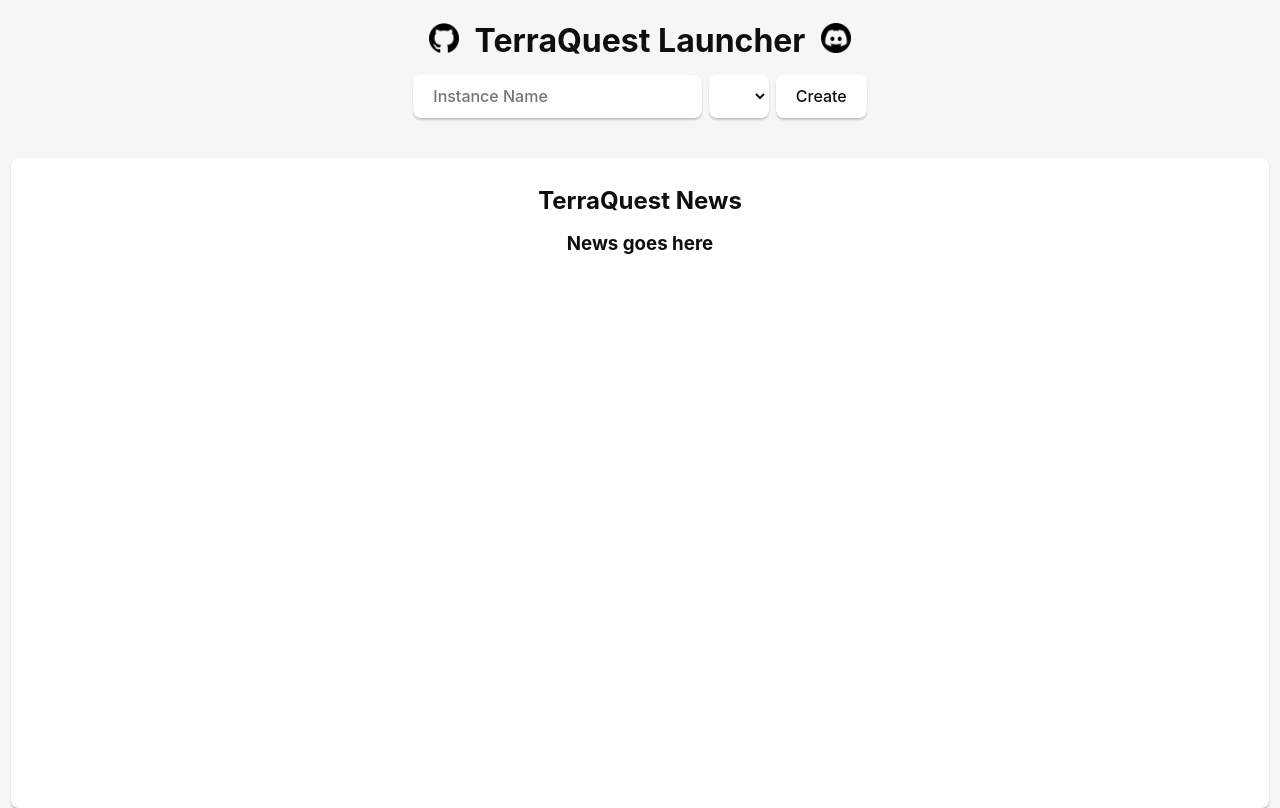
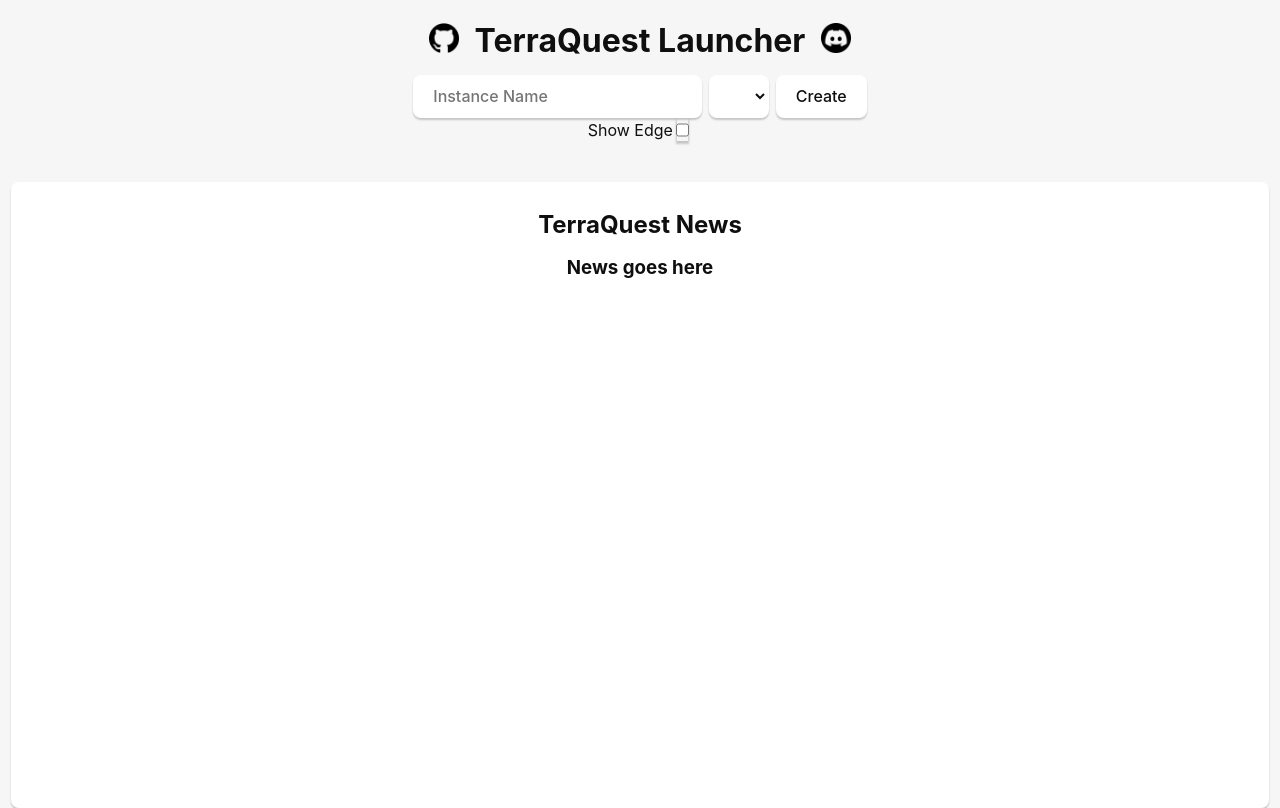
Before and after one commit to Lamby777/tq-launcher, a website built with Vite: page index.html in a window 1280 px wide. Built offline with nearby package versions, Linux system fonts and the light colour scheme.

Commit message:
add "show edge" checkbox

```diff
--- a/index.html
+++ b/index.html
@@ -27,6 +27,10 @@
 
             <button type="submit" class="fancy-bg">Create</button>
         </form>
+        <div id="edge-filter-div" class="row">
+            <label for="edge-filter-check">Show Edge</label>
+            <input type="checkbox" id="edge-filter-check" class="fancy-bg" />
+        </div>
     </div>
 
     <div class="container">
--- a/src/styles.css
+++ b/src/styles.css
@@ -154,6 +154,11 @@ button:active {
     flex: 1;
 }
 
+input[type="checkbox"] {
+    height: 100%;
+    padding: auto;
+}
+
 button.btn-play {
     background-color: green;
     color: white;
```
